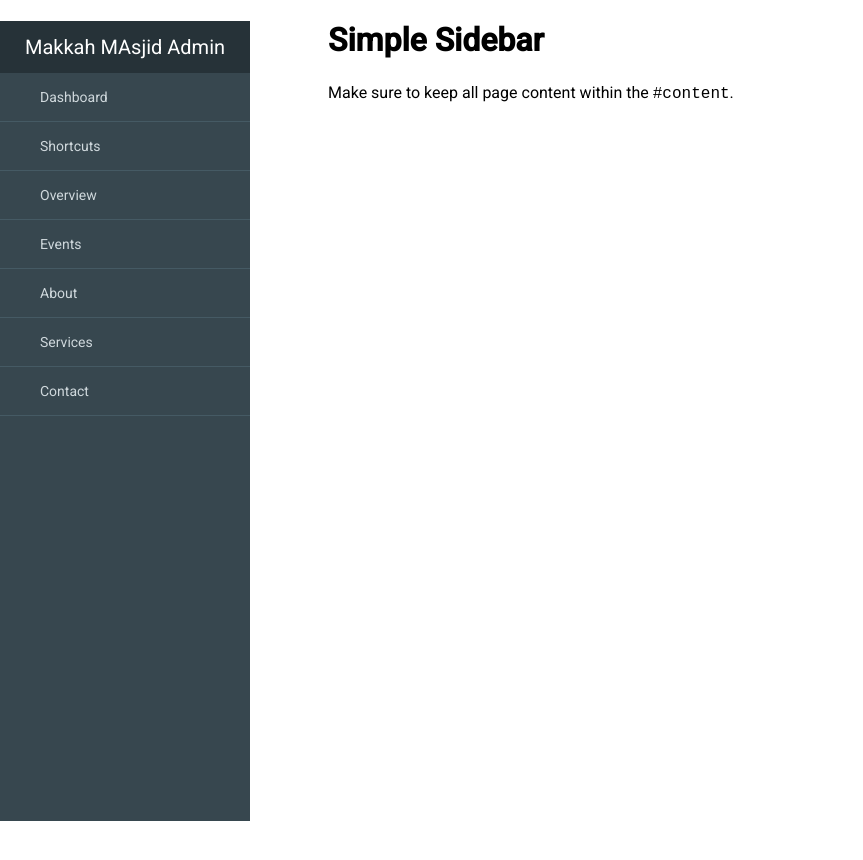
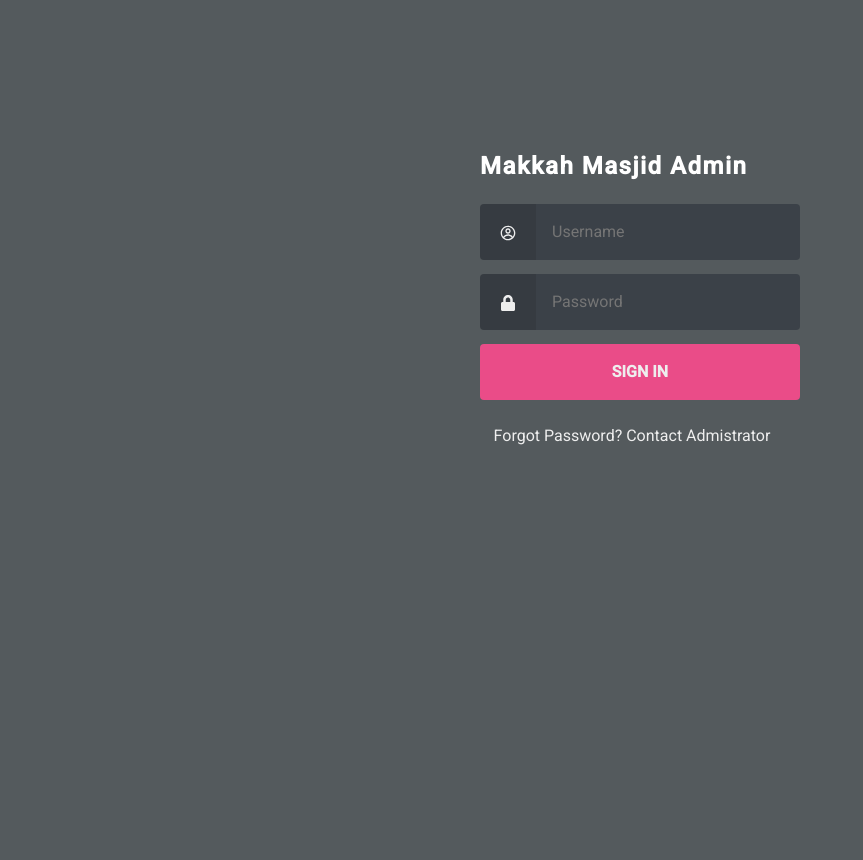
Before and after one commit to mrhassansaif/MakkahMasjid-Admin, a React (Vite) app: page / in a window 1280 px wide. Shown: the top 860 px of the page, without its empty margins (0-863 px from the left). Before the commit the page ends 800 px from the top, so only its background shows below. Built offline with nearby package versions, Linux system fonts and the light colour scheme.

Commit message:
Updated Icons and Fixed UI Bugs

```diff
--- a/package.json
+++ b/package.json
@@ -12,7 +12,8 @@
   "dependencies": {
     "firebase": "^10.7.2",
     "react": "^18.2.0",
-    "react-dom": "^18.2.0"
+    "react-dom": "^18.2.0",
+    "react-icons": "^5.0.1"
   },
   "devDependencies": {
     "@types/react": "^18.2.43",
--- a/src/App.jsx
+++ b/src/App.jsx
@@ -1,9 +1,9 @@
-// import MAsjidLogo from "./assets/Images/MasjidLogo.png";
-// import "./App.css";
+import MAsjidLogo from "./assets/Images/MasjidLogo.png";
+import "./App.css";
 import Login from "./assets/Login/Login";
 import Dashboard from "./assets/Dasboard/Dashboard";
 
-// function App() {
+// function Home() {
 //   return (
 //     <>
 //       <div>
@@ -27,22 +27,14 @@ import Dashboard from "./assets/Dasboard/Dashboard";
 //     </>
 //   );
 // }
-// export default App;
-
-
-// function App() {
-//   return (
-//     <>
-//       <Login />
-//     </>
-//   );
-// }
 
 // export default App;
 function App() {
   return (
     <>
-      <Dashboard />
+    <Login />
+      {/* <Dashboard /> */}
+
     </>
   );
 }
--- a/src/assets/Dasboard/Dashboard.css
+++ b/src/assets/Dasboard/Dashboard.css
@@ -6,6 +6,7 @@ body {
   overflow-x: hidden;
   font-family: 'Roboto', sans-serif;
   font-size: 16px;
+  background-color: #545a5d;
 }
 
 /* Toggle Styles */
@@ -27,7 +28,7 @@ body {
   z-index: 1000;
   position: fixed;
   left: 250px;
-  width: 250px;
+  width: 300px;
   height: 100%;
   margin-left: -250px;
   overflow-y: auto;
--- a/src/assets/Dasboard/Dashboard.jsx
+++ b/src/assets/Dasboard/Dashboard.jsx
@@ -1,5 +1,8 @@
 import React from 'react'
 import './Dashboard.css'; // Import the CSS file
+import { FaPray } from "react-icons/fa";
+import { GrSchedules, GrAnnounce } from "react-icons/gr";
+import { TbMessageCircleExclamation } from "react-icons/tb";
 
 
 export default function Dashboard() {
@@ -9,38 +12,29 @@ export default function Dashboard() {
       {/* Sidebar */}
       <div id="sidebar">
         <header>
-          <a href="#">Makkah MAsjid Admin</a>
+          <a href="#">Makkah Masjid Admin</a>
         </header>
         <div className="nav">
           <a href="#">
-            <i className="zmdi zmdi-view-dashboard"></i> Dashboard
+           <FaPray /> &nbsp;&nbsp;&nbsp;Prayer Timing
           </a>
           <a href="#">
-            <i className="zmdi zmdi-link"></i> Shortcuts
+            <GrSchedules /> &nbsp;&nbsp;&nbsp;Ramadan Timing
           </a>
           <a href="#">
-            <i className="zmdi zmdi-widgets"></i> Overview
+            <GrAnnounce /> &nbsp;&nbsp;&nbsp;Events
           </a>
           <a href="#">
-            <i className="zmdi zmdi-calendar"></i> Events
-          </a>
-          <a href="#">
-            <i className="zmdi zmdi-info-outline"></i> About
-          </a>
-          <a href="#">
-            <i className="zmdi zmdi-settings"></i> Services
-          </a>
-          <a href="#">
-            <i className="zmdi zmdi-comment-more"></i> Contact
+          <TbMessageCircleExclamation /> &nbsp;&nbsp;&nbsp;Submissions
           </a>
         </div>
       </div>
       {/* Content */}
       <div id="content">
         <div className="container-fluid">
-          <h1>Simple Sidebar</h1>
+          <h1>Update Prayer Timings</h1>
           <p>
-            Make sure to keep all page content within the <code>#content</code>.
+            Lorem ipsum dolor, sit amet consectetur adipisicing elit. Accusantium impedit fuga consequuntur earum quo enim alias dolorum nisi magni distinctio pariatur, ducimus excepturi laudantium molestias voluptates. Libero doloremque adipisci odio?.
           </p>
         </div>
       </div>
--- a/src/assets/Login/Login.css
+++ b/src/assets/Login/Login.css
@@ -1,8 +1,11 @@
-/* Login.css */
+:root {
+  --baseColor: #333a40;
+}
 
-@import url('https://fonts.googleapis.com/css?family=Roboto:300,400,400i,500');
+/* helpers/align.css */
 
 .align {
+  margin-top: 10%;
   display: grid;
   place-items: center;
 }
@@ -12,6 +15,8 @@
   margin-inline: auto;
   max-inline-size: 20rem;
 }
+
+/* helpers/hidden.css */
 
 .hidden {
   border: 0;
@@ -23,6 +28,117 @@
   position: absolute;
   width: 1px;
 }
+
+/* helpers/icon.css */
+
+:root {
+  --iconFill: var(--baseColor);
+}
+
+.icons {
+  display: none;
+}
+
+.icon {
+  block-size: 1em;
+  display: inline-block;
+  fill: var(--iconFill);
+  inline-size: 1em;
+  vertical-align: middle;
+}
+
+/* layout/base.css */
+
+:root {
+  --htmlFontSize: 100%;
+
+  --bodyBackgroundColor: #787b7c;
+  --bodyColor: var(--baseColor);
+  --bodyFontFamily: "Open Sans";
+  --bodyFontFamilyFallback: sans-serif;
+  --bodyFontSize: 0.875rem;
+  --bodyFontWeight: 400;
+  --bodyLineHeight: 1.5;
+}
+
+* {
+  box-sizing: inherit;
+}
+
+html {
+  box-sizing: border-box;
+  font-size: var(--htmlFontSize);
+}
+
+body {
+  background-color: #787b7c;
+  color: var(--bodyColor);
+  font-family: var(--bodyFontFamily), var(--bodyFontFamilyFallback);
+  font-size: var(--bodyFontSize);
+  font-weight: var(--bodyFontWeight);
+  line-height: var(--bodyLineHeight);
+  margin: 0;
+  min-block-size: 100vh;
+}
+
+/* modules/anchor.css */
+
+:root {
+  --anchorColor: #eee;
+}
+
+a {
+  color: var(--anchorColor);
+  outline: 0;
+  text-decoration: none;
+}
+
+a:focus,
+a:hover {
+  text-decoration: underline;
+}
+
+/* modules/form.css */
+
+:root {
+  --formGap: 0.875rem;
+}
+
+input {
+  background-image: none;
+  border: 0;
+  color: inherit;
+  font: inherit;
+  margin: 0;
+  outline: 0;
+  padding: 0;
+  transition: background-color 0.3s;
+}
+
+input[type="submit"] {
+  cursor: pointer;
+}
+
+.form {
+  display: grid;
+  gap: var(--formGap);
+}
+
+.form input[type="password"],
+.form input[type="text"],
+.form input[type="submit"] {
+  inline-size: 100%;
+}
+
+.form__field {
+  display: flex;
+}
+
+.form__input {
+  flex: 1;
+}
+
+/* modules/login.css */
 
 :root {
   --loginBorderRadus: 0.25rem;
@@ -83,6 +199,8 @@
   background-color: var(--loginSubmitHoverBackgroundColor);
 }
 
+/* modules/text.css */
+
 p {
   margin-block: 1.5rem;
 }
--- a/src/assets/Login/Login.jsx
+++ b/src/assets/Login/Login.jsx
@@ -1,5 +1,9 @@
 import React from 'react'
 import "./Login.css"
+import { CgProfile } from "react-icons/cg";
+import { FaLock } from "react-icons/fa";
+
+
 
 export default function Login() {
   return (
@@ -7,11 +11,12 @@ export default function Login() {
 
     <div className="align">
       <div className="grid">
+        <h2 style={{ color: 'white', letterSpacing: '1.5px' }}>Makkah Masjid Admin</h2>
         <form className="form login">
           <div className="form__field">
             <label htmlFor="login__username">
               <svg className="icon">
-                <use xlinkHref="#icon-user"></use>
+              <CgProfile />
               </svg>
               <span className="hidden">Username</span>
             </label>
@@ -29,7 +34,7 @@ export default function Login() {
           <div className="form__field">
             <label htmlFor="login__password">
               <svg className="icon">
-                <use xlinkHref="#icon-lock"></use>
+                <FaLock />
               </svg>
               <span className="hidden">Password</span>
             </label>
@@ -48,8 +53,7 @@ export default function Login() {
           </div>
         </form>
 
-        <p className="text--center">
-          Not a member? <a href="#">Sign up now</a>
+        <p className="text--center"><a href="#">Forgot Password? Contact Admistrator</a>
           <svg className="icon">
             <use xlinkHref="#icon-arrow-right"></use>
           </svg>
```
Also changed, not shown: 1 other file (tests, documents, lock files or other folders).
